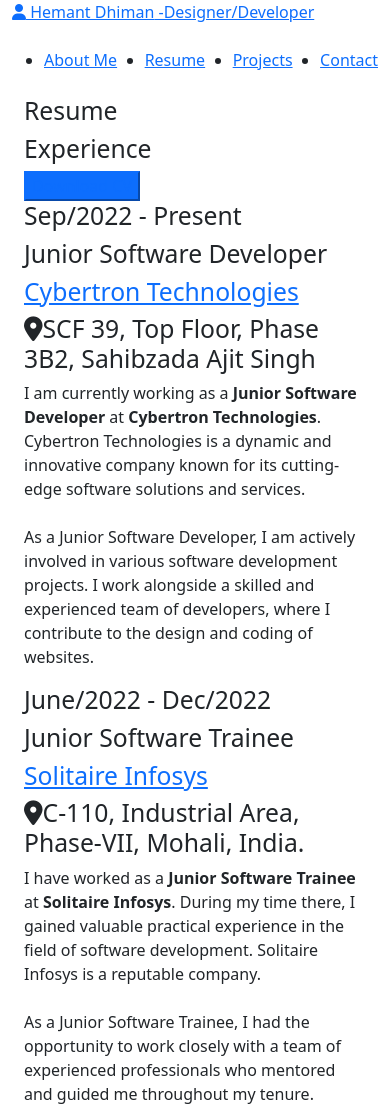
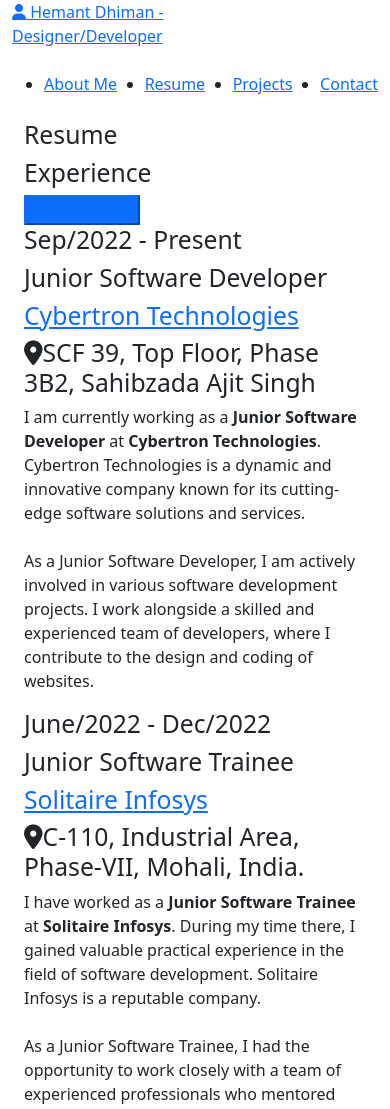
Before and after one commit to Hemantt07/My-protfolio, a plain HTML site: page resume.html in a window 390 px wide. Shown: the top 1109 px of the page. Drawn offline with nearby package versions, Linux system fonts and the light colour scheme; files that its build step writes are made by us from their sources.

Commit message:
col-md-9

```diff
--- a/resume.html
+++ b/resume.html
@@ -12,7 +12,7 @@
 
     <header class="container-fluid">
         <div class="top-header row">
-            <div class="main-logo col-md-md-6 col-md-9">
+            <div class="main-logo col-md-md-6 col-9">
                 <a href="index.html">
                     <p class="name">
                         <i class="fa-solid fa-user"></i>
```
